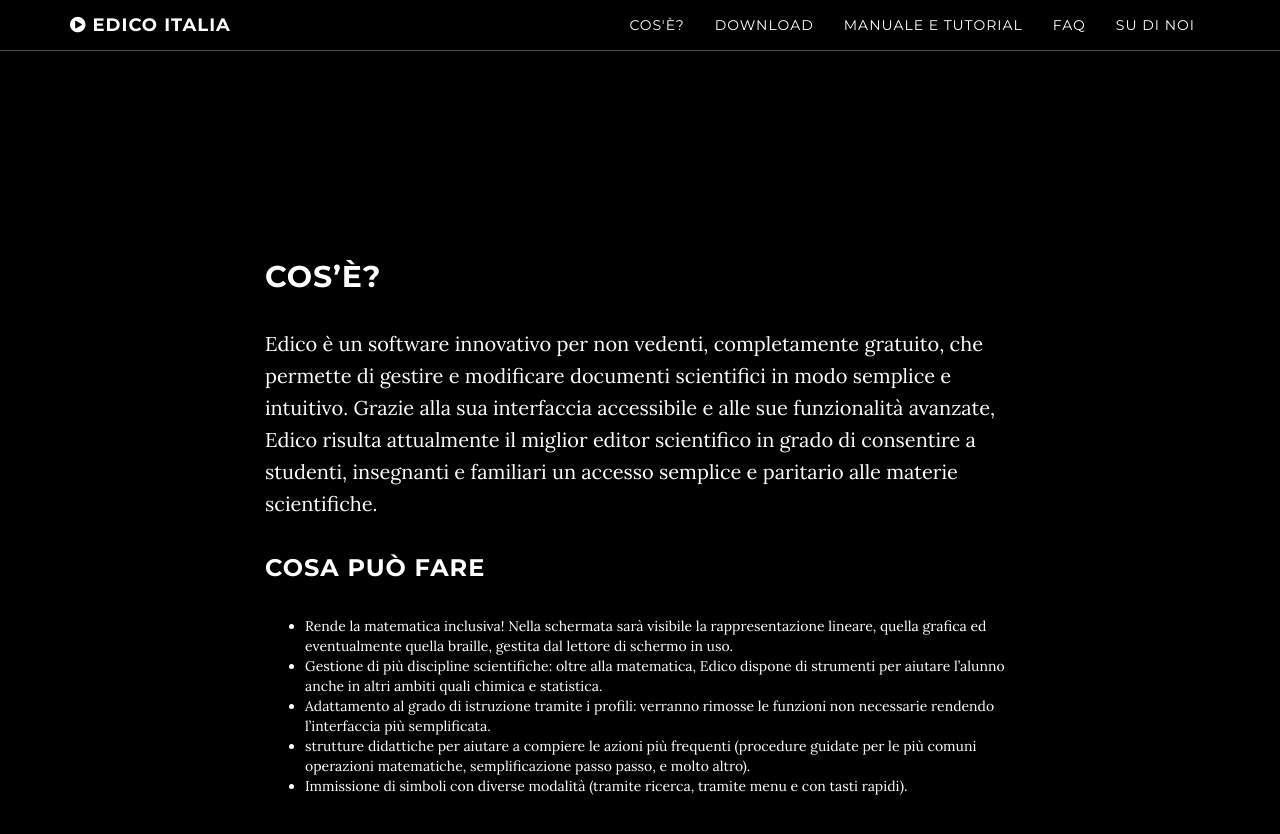
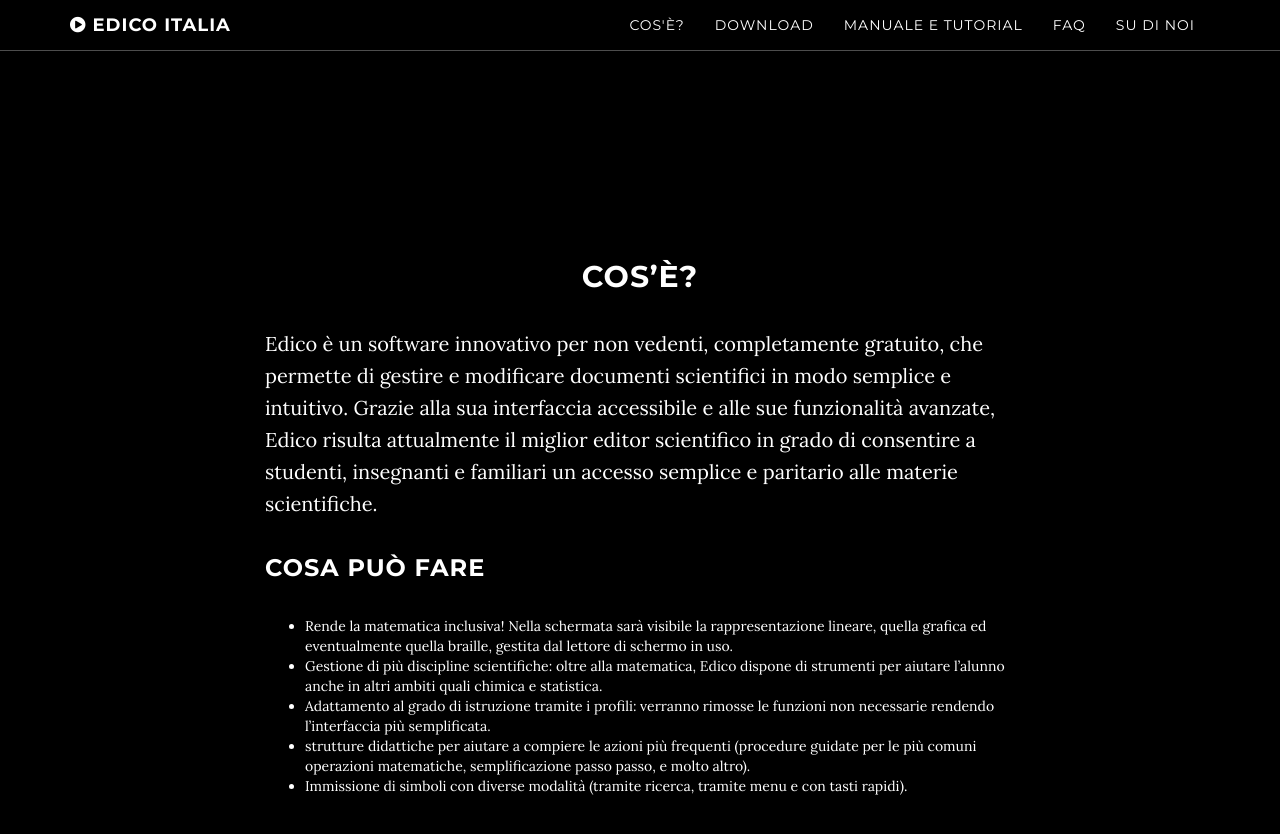
Before and after one commit to edicoitalia/edicoitalia.github.io, a Jekyll site: the page built from index.html, in a window 1280 px wide and 900 px high, scrolled down 890 px. Shown: the top 834 px of the window. Built offline with Jekyll 4.4.1, drawn with Linux system fonts in a browser that asks for light colours; grey boxes are pictures that could not be loaded.

Commit message:
Update default.html

```diff
--- a/_layouts/default.html
+++ b/_layouts/default.html
@@ -14,7 +14,7 @@
       <!-- {{ page.title }} Section -->
       <section id="{{ page.title }}" class="container content-section text-center">
           <div class="row">
-              <div class="col-lg-8 col-lg-offset-2 text-left">
+              <div class="col-lg-8 col-lg-offset-2 text-left myarticle">
                 {{ page.content | markdownify }}
               </div>
           </div>
```
